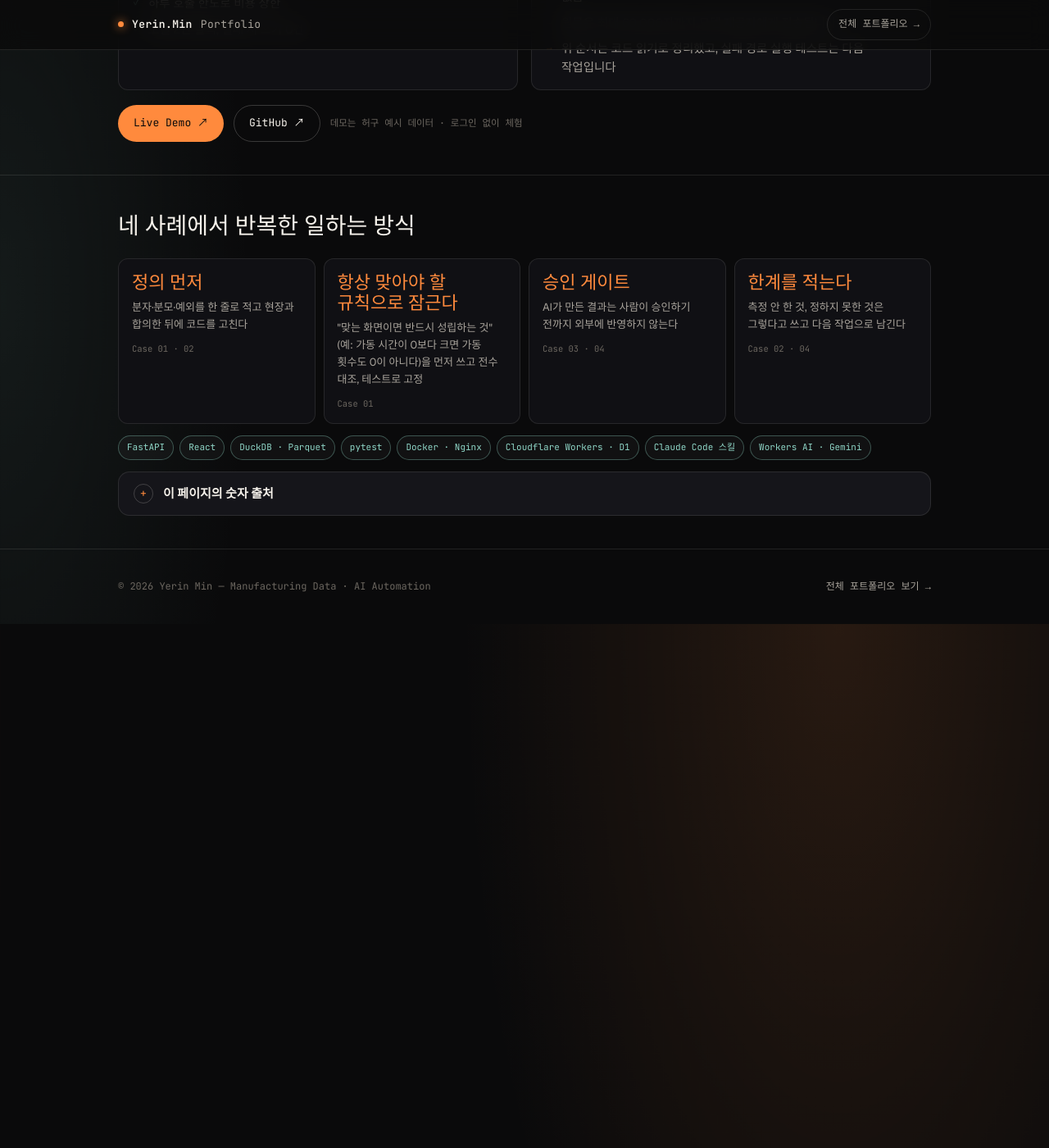
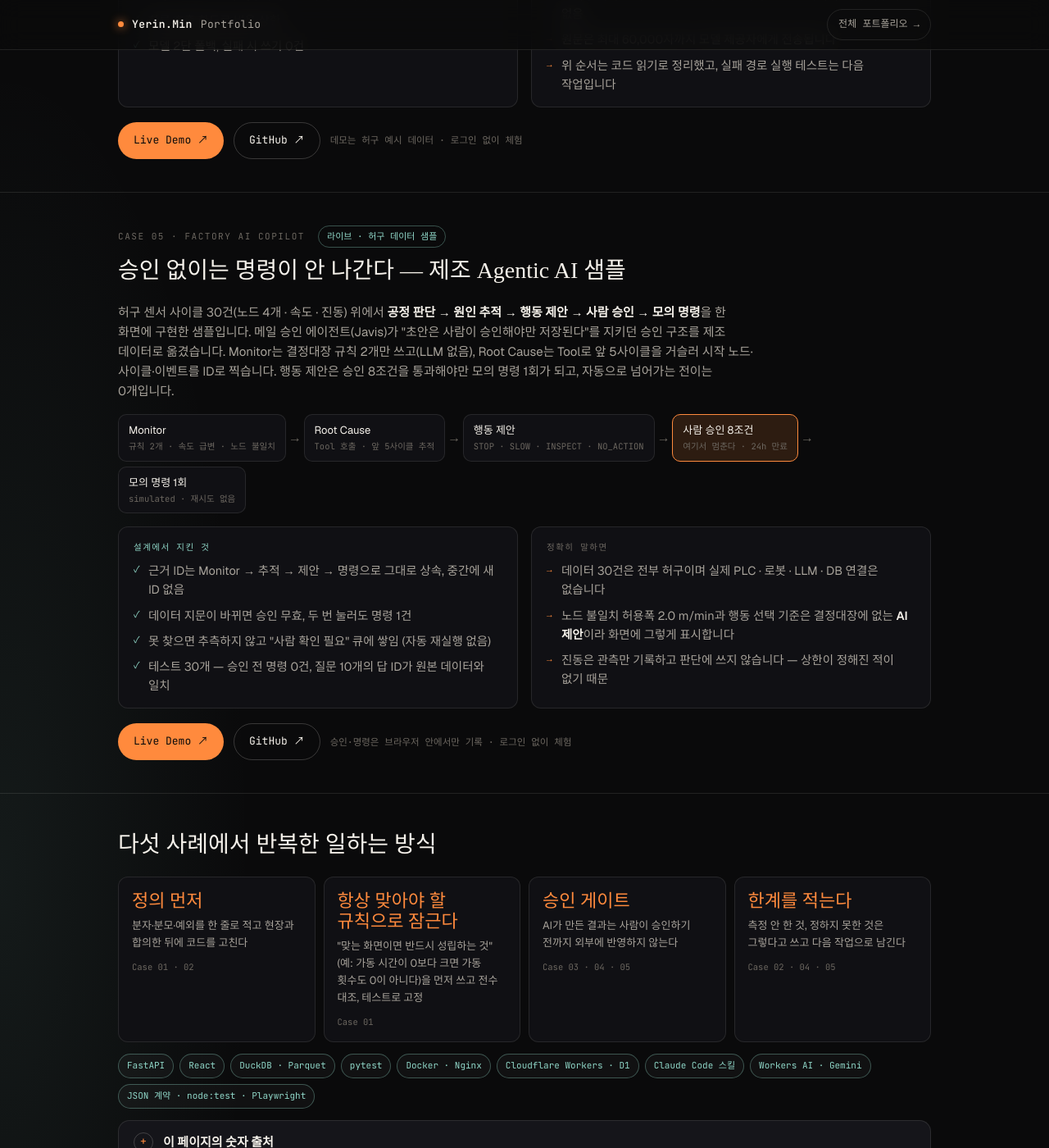
Before and after one commit to feed-mina/feed-mina.github.io, a Jekyll site: the page manufacturing-ai/index.html, which Jekyll copies as it is, in a window 1280 px wide and 1400 px high, scrolled down 3214 px. Shown: the whole window at 82% size. Built offline with Jekyll 4.4.1, drawn with Linux system fonts in a browser that asks for light colours; some web fonts are replaced; some of the changed text lies outside the part shown.

Commit message:
제조 × AI 띠 05행과 manufacturing-ai Case 05(Factory AI Copilot) 추가
- index.html: 제조 × AI 띠에 "05 Factory AI Copilot — 승인 없이는 명령 0건 · 라이브" 추가, "네 가지" → "다섯 가지"
- manufacturing-ai/index.html: Case 05 섹션(흐름 5단계 · 지킨 것 · 정확히 말하면 · Live Demo · GitHub), 목차 ⑤, 요약 카드 03 문구, "일하는 방식" 출처에 Case 05, 숫자 출처 1줄, 칩 1개
- 기존 Case 01~04 문구 변경 없음

Co-Authored-By: Claude Fable 5.1 <noreply@anthropic.com>
Claude-Session: https://claude.ai/code/session_019KfZYxMY44mPxjFsMFYskQ

```diff
--- a/index.html
+++ b/index.html
@@ -1290,7 +1290,7 @@
       <div>
         <div class="k">Manufacturing × AI</div>
         <h3>제조 × AI <span class="it">Work.</span></h3>
-        <p>센서 숫자는 정의부터 맞추고, AI 작업은 사람 승인을 거치게 합니다. 제조 현장 데이터와 AI 자동화 사례 네 가지를 한 장에 모았습니다.</p>
+        <p>센서 숫자는 정의부터 맞추고, AI 작업은 사람 승인을 거치게 합니다. 제조 현장 데이터와 AI 자동화 사례 다섯 가지를 한 장에 모았습니다.</p>
         <span class="btn primary go">한 장으로 보기 →</span>
       </div>
       <ol>
@@ -1298,6 +1298,7 @@
         <li><span class="n">02</span><span>세 가지 "가동" — 정할 수 없는 건 남긴다</span><span class="s open">현장 확인</span></li>
         <li><span class="n">03</span><span>AI 기획 루프 — 승인 전 외부 작업 0건</span><span class="s">데모</span></li>
         <li><span class="n">04</span><span>회의록 AI 요약 API — 실패해도 흔적 0건</span><span class="s">구현</span></li>
+        <li><span class="n">05</span><span>Factory AI Copilot — 승인 없이는 명령 0건</span><span class="s">라이브</span></li>
       </ol>
     </a>
   </div>
--- a/manufacturing-ai/index.html
+++ b/manufacturing-ai/index.html
@@ -4,7 +4,7 @@
   <meta charset="utf-8" />
   <meta name="viewport" content="width=device-width, initial-scale=1" />
   <title>제조 데이터 · AI 자동화 | 민예린 Portfolio</title>
-  <meta name="description" content="제조 센서 데이터의 지표 정의를 맞추고, AI 작업을 승인 게이트로 통제해 온 사례 네 가지를 한 장에 모았습니다." />
+  <meta name="description" content="제조 센서 데이터의 지표 정의를 맞추고, AI 작업을 승인 게이트로 통제해 온 사례 다섯 가지를 한 장에 모았습니다." />
   <meta name="robots" content="noindex" />
   <link rel="icon" href="../favicon.svg" type="image/svg+xml" />
   <link rel="preconnect" href="https://fonts.googleapis.com">
@@ -141,17 +141,18 @@
   <header><div class="wrap">
     <div class="eyebrow">Manufacturing Data · Agentic Automation · 2026</div>
     <h1>센서 숫자는 <em>정의부터</em> 맞추고,<br/>AI 작업은 <em>승인</em>을 거치게 합니다.</h1>
-    <p class="lede">제조 현장 센서 대시보드를 만들고 고치면서, 그리고 AI 에이전트로 기획·요약 작업을 자동화하면서 해 온 일을 네 가지 사례로 모았습니다. 고친 것은 숫자로, 아직 못 정한 것은 못 정했다고 적었습니다.</p>
+    <p class="lede">제조 현장 센서 대시보드를 만들고 고치면서, 그리고 AI 에이전트로 기획·요약 작업을 자동화하면서 해 온 일을 다섯 가지 사례로 모았습니다. 고친 것은 숫자로, 아직 못 정한 것은 못 정했다고 적었습니다.</p>
     <div class="three">
       <div class="c"><div class="n">01 · 현장 데이터</div><div class="t">지표 정의를 맞춘다</div><div class="d">가동 1.2시간 · 0회 모순을 1.2시간 · 6회로 정합. 36일치 화면을 '항상 맞아야 할 규칙'으로 검증</div></div>
       <div class="c"><div class="n">02 · 판단 근거</div><div class="t">정할 수 없는 건 남긴다</div><div class="d">같은 센서 값이 화면 세 곳에서 다르게 판정되는 이유를 코드 세 지점으로 설명</div></div>
-      <div class="c"><div class="n">03 · AI 자동화</div><div class="t">승인 게이트로 통제한다</div><div class="d">AI 기획 루프와 회의록 요약 API. 사람 승인 전에는 외부 작업을 하지 않게 설계</div></div>
+      <div class="c"><div class="n">03 · AI 자동화</div><div class="t">승인 게이트로 통제한다</div><div class="d">AI 기획 루프 · 회의록 요약 API · 제조 Agentic AI 샘플. 사람 승인 전에는 외부 작업도 명령도 하지 않게 설계</div></div>
     </div>
     <div class="toc">
       <a href="#case-1">① 가동 지표 정의</a>
       <a href="#case-2">② 세 가지 "가동"</a>
       <a href="#case-3">③ AI 기획 루프</a>
       <a href="#case-4">④ 회의록 AI 요약 API</a>
+      <a href="#case-5">⑤ Factory AI Copilot</a>
       <a href="#how">일하는 방식</a>
     </div>
   </div></header>
@@ -245,21 +246,45 @@
     </div>
   </div></section>
 
+  <!-- CASE 5 -->
+  <section id="case-5"><div class="wrap">
+    <div class="case-k">Case 05 · Factory AI Copilot <span class="status done">라이브 · 허구 데이터 샘플</span></div>
+    <div class="sec-h"><h2>승인 없이는 명령이 안 나간다 — 제조 Agentic AI 샘플</h2></div>
+    <p class="body">허구 센서 사이클 30건(노드 4개 · 속도 · 진동) 위에서 <b>공정 판단 → 원인 추적 → 행동 제안 → 사람 승인 → 모의 명령</b>을 한 화면에 구현한 샘플입니다. 메일 승인 에이전트(Javis)가 "초안은 사람이 승인해야만 저장된다"를 지키던 승인 구조를 제조 데이터로 옮겼습니다. Monitor는 결정대장 규칙 2개만 쓰고(LLM 없음), Root Cause는 Tool로 앞 5사이클을 거슬러 시작 노드·사이클·이벤트를 ID로 찍습니다. 행동 제안은 승인 8조건을 통과해야만 모의 명령 1회가 되고, 자동으로 넘어가는 전이는 0개입니다.</p>
+    <div class="flow">
+      <div class="s">Monitor<small>규칙 2개 · 속도 급변 · 노드 불일치</small></div><span class="ar">→</span>
+      <div class="s">Root Cause<small>Tool 호출 · 앞 5사이클 추적</small></div><span class="ar">→</span>
+      <div class="s">행동 제안<small>STOP · SLOW · INSPECT · NO_ACTION</small></div><span class="ar">→</span>
+      <div class="s gate">사람 승인 8조건<small>여기서 멈춘다 · 24h 만료</small></div><span class="ar">→</span>
+      <div class="s">모의 명령 1회<small>simulated · 재시도 없음</small></div>
+    </div>
+    <div class="two">
+      <div class="box ok"><div class="k">설계에서 지킨 것</div><ul class="list check"><li>근거 ID는 Monitor → 추적 → 제안 → 명령으로 그대로 상속, 중간에 새 ID 없음</li><li>데이터 지문이 바뀌면 승인 무효, 두 번 눌러도 명령 1건</li><li>못 찾으면 추측하지 않고 "사람 확인 필요" 큐에 쌓임 (자동 재실행 없음)</li><li>테스트 30개 — 승인 전 명령 0건, 질문 10개의 답 ID가 원본 데이터와 일치</li></ul></div>
+      <div class="box"><div class="k">정확히 말하면</div><ul class="list"><li>데이터 30건은 전부 허구이며 실제 PLC · 로봇 · LLM · DB 연결은 없습니다</li><li>노드 불일치 허용폭 2.0 m/min과 행동 선택 기준은 결정대장에 없는 <b>AI 제안</b>이라 화면에 그렇게 표시합니다</li><li>진동은 관측만 기록하고 판단에 쓰지 않습니다 — 상한이 정해진 적이 없기 때문</li></ul></div>
+    </div>
+    <div class="actions">
+      <a class="btn primary" href="https://jarvis-factory-copilot-sample.evolvix.workers.dev" target="_blank" rel="noopener">Live Demo ↗</a>
+      <a class="btn" href="https://github.com/feed-mina/jarvis-factory-copilot-portfolio/tree/main/samples/factory-copilot" target="_blank" rel="noopener">GitHub ↗</a>
+      <span class="btn-note">승인·명령은 브라우저 안에서만 기록 · 로그인 없이 체험</span>
+    </div>
+  </div></section>
+
   <!-- HOW -->
   <section id="how"><div class="wrap">
-    <div class="sec-h"><h2>네 사례에서 반복한 일하는 방식</h2></div>
+    <div class="sec-h"><h2>다섯 사례에서 반복한 일하는 방식</h2></div>
     <div class="ways">
       <div class="way"><div class="big">정의 먼저</div><div class="s">분자·분모·예외를 한 줄로 적고 현장과 합의한 뒤에 코드를 고친다</div><div class="src">Case 01 · 02</div></div>
       <div class="way"><div class="big">항상 맞아야 할 규칙으로 잠근다</div><div class="s">"맞는 화면이면 반드시 성립하는 것"(예: 가동 시간이 0보다 크면 가동 횟수도 0이 아니다)을 먼저 쓰고 전수 대조, 테스트로 고정</div><div class="src">Case 01</div></div>
-      <div class="way"><div class="big">승인 게이트</div><div class="s">AI가 만든 결과는 사람이 승인하기 전까지 외부에 반영하지 않는다</div><div class="src">Case 03 · 04</div></div>
-      <div class="way"><div class="big">한계를 적는다</div><div class="s">측정 안 한 것, 정하지 못한 것은 그렇다고 쓰고 다음 작업으로 남긴다</div><div class="src">Case 02 · 04</div></div>
+      <div class="way"><div class="big">승인 게이트</div><div class="s">AI가 만든 결과는 사람이 승인하기 전까지 외부에 반영하지 않는다</div><div class="src">Case 03 · 04 · 05</div></div>
+      <div class="way"><div class="big">한계를 적는다</div><div class="s">측정 안 한 것, 정하지 못한 것은 그렇다고 쓰고 다음 작업으로 남긴다</div><div class="src">Case 02 · 04 · 05</div></div>
     </div>
-    <div class="chips"><span class="chip mint">FastAPI</span><span class="chip mint">React</span><span class="chip mint">DuckDB · Parquet</span><span class="chip mint">pytest</span><span class="chip mint">Docker · Nginx</span><span class="chip mint">Cloudflare Workers · D1</span><span class="chip mint">Claude Code 스킬</span><span class="chip mint">Workers AI · Gemini</span></div>
+    <div class="chips"><span class="chip mint">FastAPI</span><span class="chip mint">React</span><span class="chip mint">DuckDB · Parquet</span><span class="chip mint">pytest</span><span class="chip mint">Docker · Nginx</span><span class="chip mint">Cloudflare Workers · D1</span><span class="chip mint">Claude Code 스킬</span><span class="chip mint">Workers AI · Gemini</span><span class="chip mint">JSON 계약 · node:test · Playwright</span></div>
     <details><summary><span class="ic">+</span><span class="q">이 페이지의 숫자 출처</span></summary><div class="acc-body">
       <ul class="list">
         <li>Case 02 — evol 현장 지표 사례 문서 (2026-10-04, 코드 읽기와 열린 이슈 대조, 새 실행 없음)</li>
         <li>Case 03 — Planning Harness 저장소 README·플러그인 문서</li>
         <li>Case 04 — work-cycle 회의록 요약 API 흐름 문서 (2026-10-04, 코드 읽기 기준)</li>
+        <li>Case 05 — jarvis-factory-copilot-portfolio samples/factory-copilot README · 테스트 30개(npm test) · 설계 문서 ME Phase 3.5 D08~D19 (2026-10-05)</li>
         <li>화면 캡처는 공개 샘플 데이터이며 고객사명·운영 원자료는 싣지 않았습니다</li>
       </ul>
     </div></details>
```
